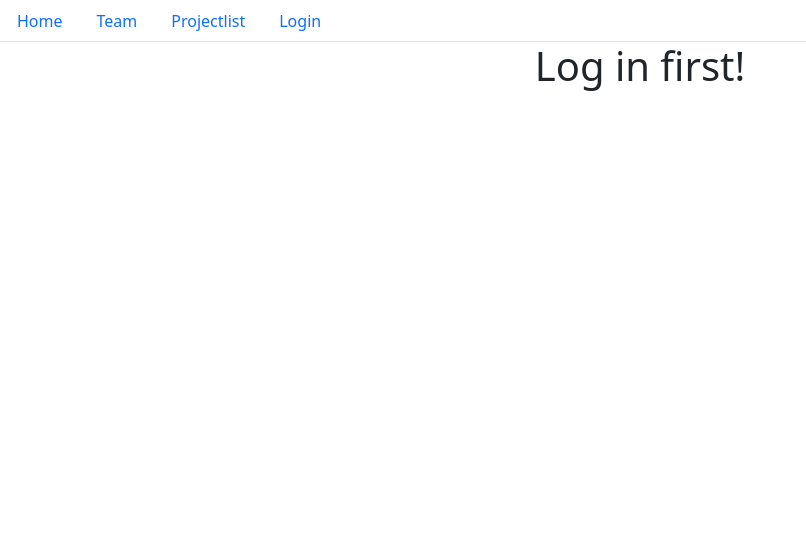
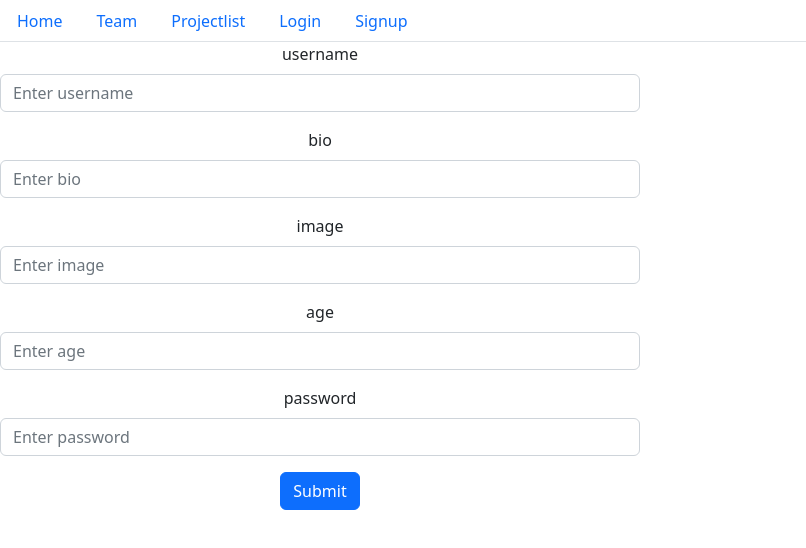
Before and after one commit to JPStupfel/project-4-react-rails-jps, a React (Create React App) app in the folder client/: page /user-signup in a window 1280 px wide. Shown: the top 548 px of the page, without its empty margins (0-806 px from the left). Built offline with nearby package versions, Linux system fonts and the light colour scheme; no server answers.

Commit message:
signup has dry form builder but doesn't work with id in controlled form

```diff
--- a/client/src/App.js
+++ b/client/src/App.js
@@ -9,6 +9,7 @@ import {
 import ReactDOM from "react-dom/client";
 import Teampage from './Teampage';
 import Login from './Login';
+import Signup from './Signup';
 
 
 function App() {
@@ -30,8 +31,9 @@ function App() {
         <Route path="/" element={<>Home</>} />
 
 
-        {/* only allow these routes if logged in */}
+        {/* conditionally render routes */}
         { currentUser.id ?
+        // if logged in, allow these routes
           <>
         <Route path="/team" element={ <Teampage/>} />
         <Route path="/projectlist" element={<>projectlist</>} />
@@ -41,6 +43,8 @@ function App() {
         <>
         <Route path="/*" element={<h1>Log in first!</h1>} />
         <Route path="/user-login" element={<Login setCurrentUser={setCurrentUser} />} />
+        <Route path="/user-signup" element={<Signup setCurrentUser={setCurrentUser} />} />
+
         </>
         }
       </Routes>
--- a/client/src/Navbar.js
+++ b/client/src/Navbar.js
@@ -19,26 +19,37 @@ function Navbar({currentUser, setCurrentUser}) {
       <Nav.Item>
         <Nav.Link  href='/'>Home</Nav.Link>
       </Nav.Item>
+
       <Nav.Item>
         <Nav.Link  href='/team' >Team</Nav.Link>
       </Nav.Item>
+
       <Nav.Item>
-        <Nav.Link  href='/projectlist'>
-        Projectlist
+        <Nav.Link  href='/projectlist'>Projectlist
         </Nav.Link>
       </Nav.Item>
+
         {currentUser.id  ?
+        // if logged in have tab for
         <div id='welcome' >Welcome {currentUser.username}
           <div>
             <button onClick={handleLogout}>Logout</button>
           </div>
         </div>
       :
+      // else if not logged in have tab for
+          <>
         <Nav.Item>
           <Nav.Link  href='/user-login'>
           Login
           </Nav.Link>
         </Nav.Item>
+        <Nav.Item>
+          <Nav.Link  href='/user-signup'>
+          Signup
+          </Nav.Link>
+        </Nav.Item>
+        </>
         }
 
     </Nav>
--- /dev/null
+++ b/client/src/Signup.js
@@ -0,0 +1,85 @@
+
+import React, {useState} from 'react';
+import {Routes, Route, useNavigate} from 'react-router-dom';
+import Button from 'react-bootstrap/Button';
+import Form from 'react-bootstrap/Form';
+
+function Signup({setCurrentUser}) {
+    const navigate = useNavigate()
+    const [newUser, setNewUser] = useState({username: null, bio:null,image:null,age:null,password:null})
+
+
+
+    const forms = Object.keys(newUser).map(e=>
+        <Form.Group className="mb-3" controlId={e}>
+        <Form.Label>{e}</Form.Label>
+        <Form.Control
+        onChange={handleChange}
+        type="{e}"
+        placeholder={`Enter ${e}`}/>
+        <Form.Text className="text-muted">
+        </Form.Text>
+      </Form.Group>
+    )
+
+
+    function handleChange(event){
+        event.preventDefault()
+        let prosUser = {...newUser}
+        newUser[event.target.id] = event.target.value
+        setNewUser(prosUser)
+    }
+
+    function handleSubmit(event){
+        event.preventDefault()
+
+                    fetch('/users', {
+            method: 'POST', // or 'PUT'
+            headers: {
+                'Content-Type': 'application/json',
+            },
+            body: JSON.stringify(newUser),
+            })
+            .then((response) =>response.json())
+            .then((data) => {
+            setCurrentUser(data);
+            navigate('/');
+            })
+            .catch((error) => {
+            console.error('Errors:', error);
+            });
+    }
+console.log(newUser)
+
+
+  return (
+    <Form onSubmit={handleSubmit} style={{'maxWidth': '50%'}}>
+        {forms}
+      {/* <Form.Group className="mb-3" controlId="username">
+        <Form.Label>Username</Form.Label>
+        <Form.Control
+        onChange={handleChange}
+        type="username"
+        placeholder="Enter username" />
+        <Form.Text className="text-muted">
+        </Form.Text>
+      </Form.Group>
+
+      <Form.Group className="mb-3" controlId="password">
+        <Form.Label>Password</Form.Label>
+        <Form.Control
+                onChange={handleChange} type="password" placeholder="Password" />
+      </Form.Group>
+      <Form.Group className="mb-3" controlId="formBasicCheckbox">
+      </Form.Group> */}
+
+
+      <Button variant="primary" type="submit">
+        Submit
+      </Button>
+    </Form>
+
+  );
+}
+
+export default Signup;
```
